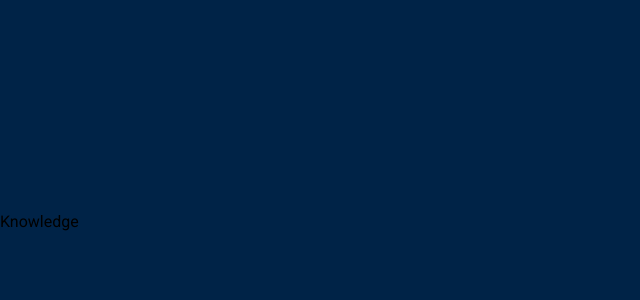
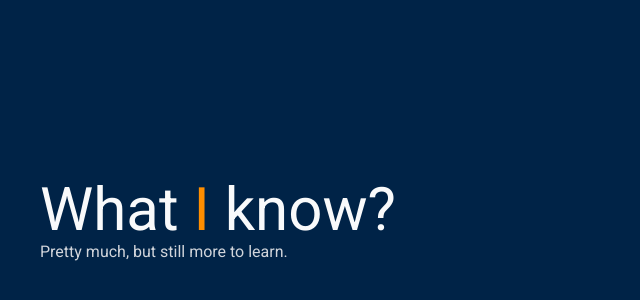
Before and after one commit to arpan404/portfolio-v2, a Next.js app: page / in a window 1280 px wide. Shown: the part 1778-2078 px from the top of the page, without its empty margins (0-640 px from the left). Built offline with nearby package versions, Linux system fonts and the light colour scheme.

Commit message:
Made knowledge screen

```diff
--- a/components/misc/Knowledge.tsx
+++ b/components/misc/Knowledge.tsx
@@ -1,7 +1,22 @@
-import React from 'react'
+import React from "react";
+// import { SkillsTab } from "./SkillsTab";
 
 export default function Knowledge() {
   return (
-    <div>Knowledge</div>
-  )
+    <div className="flex items-center justify-between flex-wrap md:px-10 px-8 gap-6 w-full">
+      <div className="flex justify-center w-full sm:w-fit">
+        <div>
+          <h2 className="sm:text-6xl text-5xl text-gray-50">
+            What <span className="text-[#ff8e00]">I</span> know?
+          </h2>
+          <h3 className="text-gray-300">
+            Pretty much, but still more to learn.
+          </h3>
+        </div>
+      </div>
+      <div className="flex justify-center w-full sm:w-fit">
+        {/* <SkillsTab /> */}
+      </div>
+    </div>
+  );
 }
```
Also changed, not shown: components/misc/SkillsTab.tsx (added).
